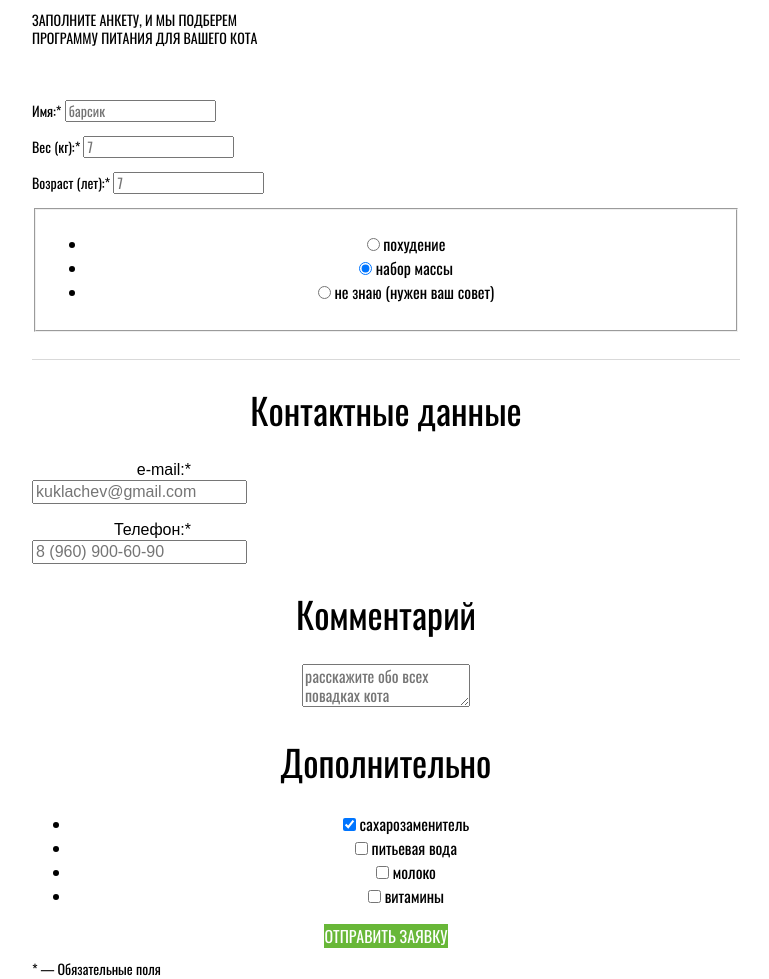
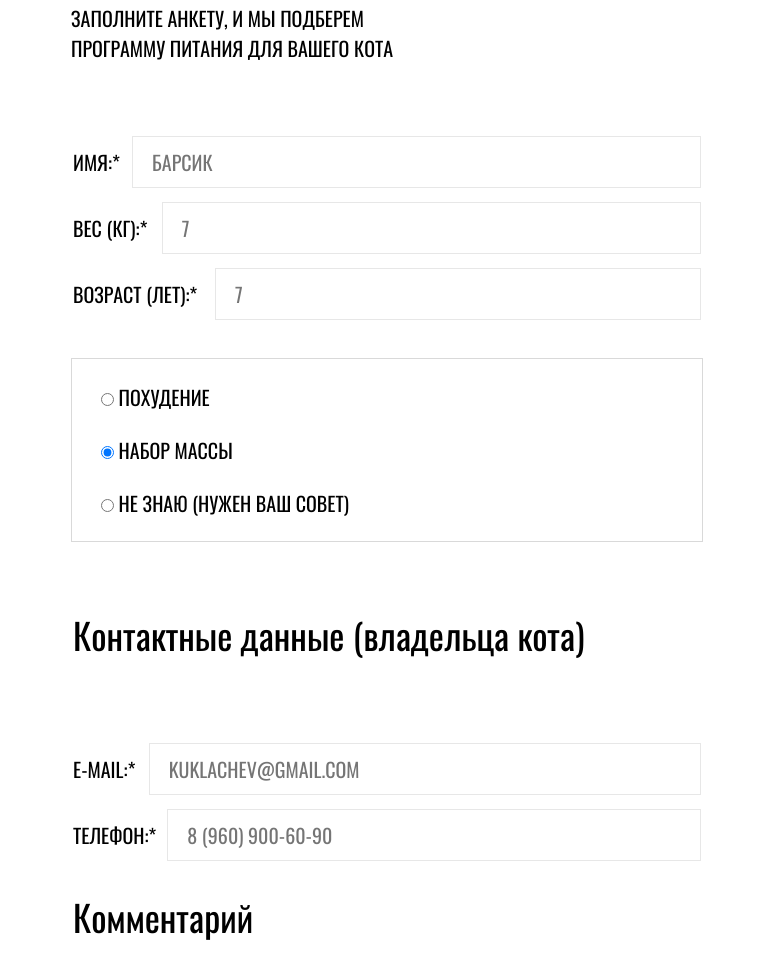
Before and after one commit to Sergey-Yudin-1981/1759625-cat-energy-23, a website: page source/form.html in a window 1280 px wide. Shown: the part 282-1261 px from the top of the page, without its empty margins (254-1023 px from the left). Drawn offline with nearby package versions, Linux system fonts and the light colour scheme; files that its build step writes are made by us from their sources.

Commit message:
вснес попровки 4-1

```diff
--- a/source/form.html
+++ b/source/form.html
@@ -33,27 +33,30 @@
         </ul>
       </nav>
     </header>
-    <main class="page-main container">
-      <section class="data">
+    <main class="page-main">
+      <section class="page-main__data data container">
+        <div class="data__wrapper">
           <h1 class="data__heading">Подбор программы</h1>
           <p class="data__description">Заполните анкету, и мы подберем программу питания для вашего кота</p>
+          <form class="data__form" action="https://echo.htmlacademy.ru" method="post">
             <div class="data__input-radio"> <!--флекс бокса-->
-          <div class="data__input"> <!--данные формы-->
-            <form class="data__form" action="https://echo.htmlacademy.ru" method="post">
-              <p>
-                <label for="name">Имя:*</label>
-                <input id="name" type="text" name="name" value="" placeholder="барсик">
+              <div class="data__input-wrapper"> <!--данные формы-->
+                <fieldset class="data__input"> <!--данные формы-->
+                  <p class="data__input-up">
+                    <label class="data__name" for="name">Имя:*</label>
+                    <input class="data__input-name input-enter" id="name" type="text" name="name" value="" placeholder="барсик">
                   </p>
-              <p>
-                <label for="weight">Вес (кг):*</label>
-                <input id="weight" type="text" name="name" value="" placeholder="7">
+                  <p class="data__input-center">
+                    <label class="data__weight" for="weight">Вес (кг):*</label>
+                    <input class="data__input-weight input-enter" id="weight" type="text" name="name" value="" placeholder="7">
                   </p>
-              <p>
-                <label for="age">Возраст (лет):*</label>
-                <input id="age" type="text" name="name" value="" placeholder="7">
+                  <p class="data__input-down">
+                    <label class="data__age" for="age">Возраст (лет):*</label>
+                    <input class="data__input-age input-enter" id="age" type="text" name="name" value="" placeholder="7">
                   </p>
-            </form>
+                </fieldset>
               </div>
+              <div class="data__radio-wrapper"> <!--данные формы-->
                 <fieldset class="data__radio"> <!--данные формы-->
                   <ul class="data__list">
                     <li class="data__item">
@@ -71,28 +74,26 @@
                   </ul>
                 </fieldset>
               </div>
-      </section>
-      <section class="contacts">
-        <h2 class="contacts__heading">Контактные данные</h2>
-        <form class="" action="https://echo.htmlacademy.ru" method="post">
-          <p class="contacts__description">
-            <label for="email">e-mail:*</label>
-            <input id="email" type="email" name="name" value="" placeholder="kuklachev@gmail.com">
+            </div>
+            <fieldset class="data__contacts connection"> <!--Контактные данные-->
+              <h2 class="connection__heading">Контактные данные (владельца кота)</h2>
+              <div class="connection__mail-tel">
+                <p class="connection__description">
+                  <label class="connection__label-mail" for="email">e-mail:*</label>
+                  <input class="connection__mail input-enter" id="email" type="email" name="name" value="" placeholder="kuklachev@gmail.com">
                 </p>
-          <p class="contacts__description">
-            <label for="tel">Телефон:*</label>
-            <input id="tel" type="text" name="name" value="" placeholder="8 (960) 900-60-90">
+                <p class="connection__description">
+                  <label class="connection__label-tel" for="tel">Телефон:*</label>
+                  <input class="connection__tel input-enter" id="tel" type="text" name="name" value="" placeholder="8 (960) 900-60-90">
                 </p>
-        </form>
-      </section>
-      <section class="comments">
+              </div>
+            </fieldset>
+            <fieldset class="data__comments comments"> <!--Комментарий-->
               <h2 class="comments__heading">Комментарий</h2>
-        <form class="" action="https://echo.htmlacademy.ru" method="post">
                 <label class="visually-hidden" for="comment">комментарий</label>
-          <textarea id="comment" name="comment" placeholder="расскажите обо всех повадках кота"></textarea>
-        </form>
-      </section>
-      <section class="other">
+                <textarea class="comments__textarea input-enter" id="comment" name="comment" placeholder="расскажите обо всех повадках кота"></textarea>
+            </fieldset>
+            <fieldset class="data__other other"> <!--Дополнительно-->
               <h2  class="other__heading">Дополнительно</h2>
               <ul class="other__list">
                 <li class="other__item">
@@ -112,10 +113,14 @@
                   <label for="vitamins">витамины</label>
                 </li>
               </ul>
-        <div>
-          <a class="other__button button" href="#">отправить заявку</a>
-          <p>* — Обязательные поля</p>
+            </fieldset>
+            <div class="data__end end">
+              <a class="end__button button" href="#">отправить заявку</a>
+              <p class="end__description">* — Обязательные поля</p>
             </div>
+          </form>
+        </div>
+
       </section>
     </main>
     <footer class="page-footer">
--- /dev/null
+++ b/source/sass/blocks/comments.scss
@@ -0,0 +1,38 @@
+.comments {
+  padding: 0;
+  padding-bottom: 24px;
+  border: none;
+
+  @media (min-width: $tablet-width) {
+    padding-bottom: 65px;
+  }
+
+  @media (min-width: $desktop-width) {
+    padding-bottom: 67px;
+  }
+}
+
+.comments__heading {
+  text-align: left;
+  font-size: 24px;
+  line-height: 26px;
+  margin: 0;
+  margin-bottom: 38px;
+
+  @media (min-width: $tablet-width) {
+    font-size: 36px;
+    line-height: 36px;
+    margin-bottom: 76px;
+  }
+}
+
+.comments__textarea {
+  height: 150px;
+  resize: none;
+  padding: 10px 11px;
+
+  @media (min-width: $tablet-width) {
+    height: 174px;
+    padding: 10px 19px;
+  }
+}
--- /dev/null
+++ b/source/sass/blocks/connection.scss
@@ -0,0 +1,64 @@
+.connection {
+  border: none;
+  padding: 0;
+  padding-bottom: 24px;
+}
+
+.connection__heading {
+  text-align: left;
+  font-size: 24px;
+  line-height: 26px;
+  margin: 0;
+
+  @media (min-width: $tablet-width) {
+    font-size: 36px;
+    line-height: 36px;
+    padding-bottom: 76px;
+  }
+}
+
+.connection__mail-tel {
+  @media (min-width: $desktop-width) {
+    display: grid;
+    grid-template-columns: 1fr 1fr;
+    column-gap: 78px;
+  }
+}
+
+.connection__description {
+  display: flex;
+  align-items: center;
+  height: 45px;
+
+  @media (min-width: $tablet-width) {
+    height: 52px;
+  }
+}
+
+.connection__label-mail {
+  font-size: 16px;
+  line-height: 18px;
+  text-transform: uppercase;
+  margin-right: 11px;
+  width: 66px;
+
+  @media (min-width: $tablet-width) {
+    font-size: 20px;
+    line-height: 30px;
+    width: 74px;
+  }
+}
+
+.connection__label-tel {
+  font-size: 16px;
+  line-height: 18px;
+  text-transform: uppercase;
+  margin-right: 11px;
+  width: 66px;
+
+  @media (min-width: $tablet-width) {
+    font-size: 20px;
+    line-height: 30px;
+    width: 84px;
+  }
+}
--- a/source/sass/blocks/data.scss
+++ b/source/sass/blocks/data.scss
@@ -1,25 +1,188 @@
+.input-enter {
+  text-transform: uppercase;
+  padding-left: 15px;
+  font-size: 16px;
+  line-height: 18px;
+  height: 45px;
+  width: 100%;
+  border: 1px solid #e7e7e7;
+  box-sizing: border-box;
+
+  @media (min-width: $tablet-width) {
+    padding-left: 19px;
+    font-size: 20px;
+    line-height: 30px;
+    height: 52px;
+  }
+}
+
 .data {
-  padding-top: 27px;
-  padding-bottom: 27px;
-  border-top: 1px solid #d9d9d9;
-  border-bottom: 1px solid #d9d9d9;
+  padding-bottom: 32px;
+}
+
+.data__wrapper {
+  @media (min-width: $tablet-width) {
+    padding-left: 39px;
+    padding-right: 37px;
+  }
+
+  @media (min-width: $desktop-width) {
+    padding-left: 1px;
+    padding-right: 2px;
+  }
 }
 
 .data__heading {
   text-align: left;
-  margin: 0;
   padding-bottom: 37px;
+
+  @media (min-width: $tablet-width) {
+    padding-left: 0;
+    width: 100%;
+  }
 }
 
 .data__description {
-  margin: 0;
+  /*margin: 0;*/
   padding-bottom: 39px;
   text-transform: uppercase;
   width: 230px;
   line-height: 18px;
+
+  @media (min-width: $tablet-width) {
+    font-size: 20px;
+    line-height: 30px;
+    width: 325px;
+  }
 }
 
 .data__input-radio {
   display: grid;
   grid-template-columns: 1fr;
+  margin-bottom: 26px;
+
+  @media (min-width: $tablet-width) {
+    width: 100%;
+    margin-bottom: 75px;
+  }
+
+  @media (min-width: $desktop-width) {
+    grid-template-columns: 1fr 1fr;
+    padding-bottom: 69px;
+    grid-gap: 78px;
+  }
 }
+
+.data__input-wrapper {
+  padding-bottom: 24px;
+
+  @media (min-width: $tablet-width) {
+    border: none;
+  }
+
+  @media (min-width: $desktop-width) {
+    padding-bottom: 0;
+  }
+}
+
+.data__input {
+  border: none;
+  padding: 0;
+}
+
+.data__input-up {
+  display: flex;
+  align-items: center;
+
+  @media (min-width: $desktop-width) {
+    margin-top: 0;
+  }
+}
+
+.data__input-center {
+  display: flex;
+  align-items: center;
+}
+
+.data__input-down {
+  display: flex;
+  align-items: center;
+
+  @media (min-width: $desktop-width) {
+    margin-bottom: 0;
+  }
+}
+
+.data__name {
+  font-size: 16px;
+  line-height: 18px;
+  text-transform: uppercase;
+  margin-right: 12px;
+
+  @media (min-width: $tablet-width) {
+    font-size: 20px;
+    line-height: 30px;
+  }
+}
+
+.data__weight {
+  width: 85px;
+  font-size: 16px;
+  line-height: 18px;
+  text-transform: uppercase;
+  margin-right: 12px;
+
+  @media (min-width: $tablet-width) {
+    width: 90px;
+    font-size: 20px;
+    line-height: 30px;
+  }
+}
+
+.data__age {
+  width: 184px;
+  font-size: 16px;
+  line-height: 18px;
+  text-transform: uppercase;
+  margin-right: 12px;
+
+  @media (min-width: $tablet-width) {
+    width: 170px;
+    font-size: 20px;
+    line-height: 30px;
+  }
+}
+
+.data__radio-wrapper {
+  padding-bottom: 19px;
+  padding-top: 22px;
+  border-top: 1px solid #d9d9d9;
+  border-bottom: 1px solid #d9d9d9;
+
+  @media (min-width: $tablet-width) {
+    border: 1px solid #d9d9d9;
+    padding: 23px 27px 0;
+  }
+}
+
+.data__radio {
+  border: none;
+  padding: 0;
+}
+
+.data__list {
+  list-style: none;
+  padding: 0;
+  margin: 0;
+}
+
+.data__item {
+  text-align: left;
+  text-transform: uppercase;
+
+  @media (min-width: $tablet-width) {
+    font-size: 20px;
+    line-height: 30px;
+    margin-bottom: 23px;
+  }
+}
--- /dev/null
+++ b/source/sass/blocks/end.scss
@@ -0,0 +1,35 @@
+.end {
+  @media (min-width: $tablet-width) {
+    display: flex;
+    justify-content: flex-start;
+    align-items: center;
+    height: 52px;
+  }
+}
+
+.end__button {
+  padding: 7px 44px;
+
+  @media (min-width: $tablet-width) {
+    padding: 13px 45px;
+    margin-right: 61px;
+    font-size: 20px;
+  }
+
+  @media (min-width: $desktop-width) {
+    padding: 13px 188px;
+    margin-right: 81px;
+  }
+}
+
+.end__description {
+  font-family: "Arial", sans-serif;
+  text-align: center;
+  line-height: 16px;
+  margin-top: 28px;
+
+  @media (min-width: $tablet-width) {
+    margin: 0;
+    font-size: 16px;
+  }
+}
--- /dev/null
+++ b/source/sass/blocks/other.scss
@@ -0,0 +1,48 @@
+.other {
+  border: none;
+  padding: 0;
+  padding-bottom: 34px;
+}
+
+.other__heading {
+  text-align: left;
+  font-size: 24px;
+  line-height: 26px;
+  margin: 0;
+  margin-bottom: 34px;
+
+  @media (min-width: $tablet-width) {
+    font-size: 36px;
+    line-height: 36px;
+    margin-bottom: 57px;
+  }
+}
+
+.other__list {
+  list-style: none;
+  text-align: left;
+  padding: 0;
+  margin: 0;
+
+  @media (min-width: $tablet-width) {
+    display: grid;
+    grid-template-columns: 1fr 1fr;
+  }
+
+  @media (min-width: $desktop-width) {
+    grid-template-columns: 1fr 1fr 1fr 1fr;
+  }
+}
+
+.other__item {
+  font-size: 16px;
+  line-height: 18px;
+  text-transform: uppercase;
+  margin-bottom: 15px;
+
+  @media (min-width: $tablet-width) {
+    font-size: 20px;
+    line-height: 30px;
+    margin-bottom: 32px;
+  }
+}
--- a/source/sass/blocks/site-list.scss
+++ b/source/sass/blocks/site-list.scss
@@ -12,6 +12,8 @@
 }
 
 .site-list__item {
+  text-transform: uppercase;
+
   @media (min-width: $tablet-width) {
     justify-content: flex-end;
     margin-left: 33px;
--- a/source/sass/style.scss
+++ b/source/sass/style.scss
@@ -17,6 +17,10 @@
 @import "button.scss";
 @import "visually-hidden.scss";
 @import "blocks/data.scss"; /*form-maim*/
+@import "blocks/connection.scss"; /*form-maim*/
+@import "blocks/comments.scss"; /*form-maim*/
+@import "blocks/end.scss"; /*form-maim*/
+@import "blocks/other.scss"; /*form-maim*/
 @import "blocks/page-footer.scss"; /*footer-main*/
 @import "blocks/social.scss"; /*footer-main*/
 @import "blocks/address.scss"; /*footer-main*/
```
Lines whose indentation alone changed are shown as unchanged.
